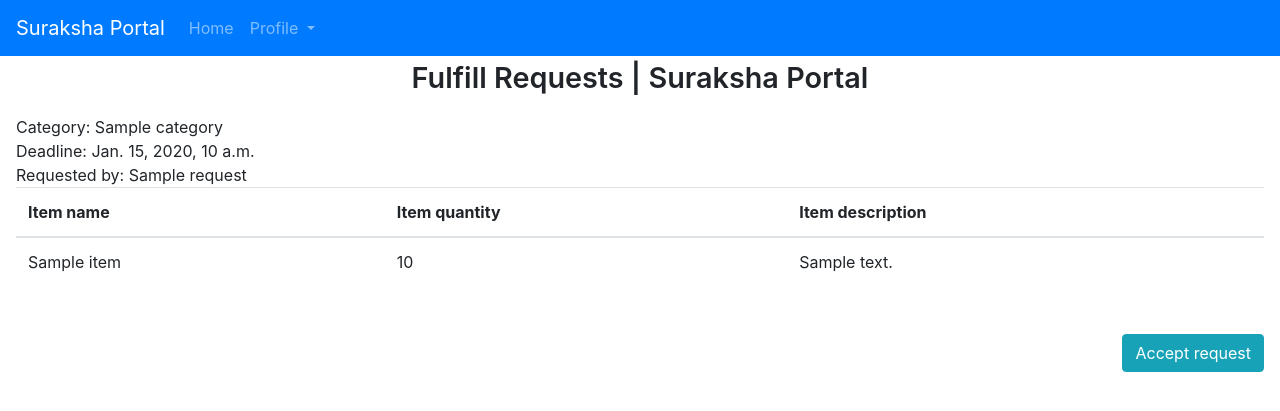
After one commit to ayushb2002/sih2023, a Django app: template rescue/portal/templates/request/grantItems.html in a window 1280 px wide. The commit adds this page. Shown: the top 411 px of the page. Run offline with Django 4.2, Linux system fonts and the light colour scheme; tables that the repository leaves empty hold one stand-in row (values such as "Sample post"); the template is opened without the code that fills it: values that come from a table or form of the project are taken from there, most other values are stand-ins (such as "Sample title", 1, 10 or a date in 2020); some libraries are stand-ins or nearby versions.

Commit message:
Fullfil requests model built

```diff
--- a/rescue/portal/models.py
+++ b/rescue/portal/models.py
@@ -37,7 +37,7 @@ class RequestItems(models.Model):
     answeredBy = models.CharField(max_length=50, null=True, blank=False)
 
     def __str__(self):
-        return self.deadline
+        return str(self.deadline)
 class RequestHelp(models.Model):
     _from = models.ForeignKey(RescueTeam, on_delete=models.CASCADE, blank=False)
     description = models.CharField(max_length=200, null=False, blank=False)
@@ -47,4 +47,4 @@ class RequestHelp(models.Model):
     priority_call = models.BooleanField(null=False, blank=False, default=False)
 
     def __str__(self):
-        return self.deadline
+        return str(self.deadline)
--- a/rescue/portal/templates/base.html
+++ b/rescue/portal/templates/base.html
@@ -49,8 +49,7 @@
                     <div class="dropdown-menu" aria-labelledby="navbarDropdownMenuLink">
                         <a class="dropdown-item" href="{% url "requestItems" %}">Issue request</a>
                         <a class="dropdown-item" href="{% url "trackItems" %}">View requests</a>
-                        <a class="dropdown-item" href="#">Fulfill requests</a>
-
+                        <a class="dropdown-item" href="{% url "grantItems" %}">Fulfill requests</a>
                     </div>
                 </li>
                 {% endif %}
--- /dev/null
+++ b/rescue/portal/templates/request/grantItems.html
@@ -0,0 +1,56 @@
+{% extends "base.html" %}
+
+{% block title %}
+Suraksha Portal | Fulfill Requests
+{% endblock title %}
+
+{% block body %}
+
+<div class="container-fluid">
+    <div class="row">
+        <div class="col-sm-12 text-center">
+            <span class="page-heading">
+                Fulfill Requests | Suraksha Portal
+            </span>
+        </div>
+        {% if message %}
+        <div class="col-sm-12 text-center p-5">
+            <span class="text-warning">{{message}}</span>
+        </div>
+        {% endif %}
+        {% for request in requests %}
+        <div class="col-sm-12 p-3">
+            <span>Category: {{request.category}}</span> <br>
+            <span>Deadline: {{request.deadline}}</span> <br>
+            <span>Requested by: {{request.name}}</span> <br>
+            <table class="table">
+                <thead>
+                    <tr>
+                        <th>Item name</th>
+                        <th>Item quantity</th>
+                        <th>Item description</th>
+                    </tr>
+                </thead>
+                <tbody>
+                    {% for item in request.items %}
+                    <tr>
+                        <td>{{item.name}}</td>
+                        <td>{{item.qty}}</td>
+                        <td>{{item.desc}}</td>
+                    </tr>
+                    {% endfor %}
+                </tbody>
+            </table>
+        </div>
+        <div class="col-sm-12 p-3 d-flex justify-content-end">
+            <form action="#" method="post">
+                {% csrf_token %}
+                <input type="hidden" name="request" value="{{request.from}}">
+                <button class="btn btn-info" type="submit">Accept request</button>
+            </form>
+        </div>
+        {% endfor %}
+    </div>
+</div>
+
+{% endblock body %}
--- a/rescue/portal/urls.py
+++ b/rescue/portal/urls.py
@@ -20,4 +20,5 @@ urlpatterns = [
     path("requestItems", views.requestItems, name="requestItems"),
     path("recordRequestedItems", views.recordRequestedItems, name="recordRequestedItems"),
     path("trackItems", views.trackItemRequests, name="trackItems"),
+    path("grantItems", views.grantItems, name="grantItems"),
 ]
```
Also changed, not shown: rescue/portal/views.py (+55 -9 lines).
